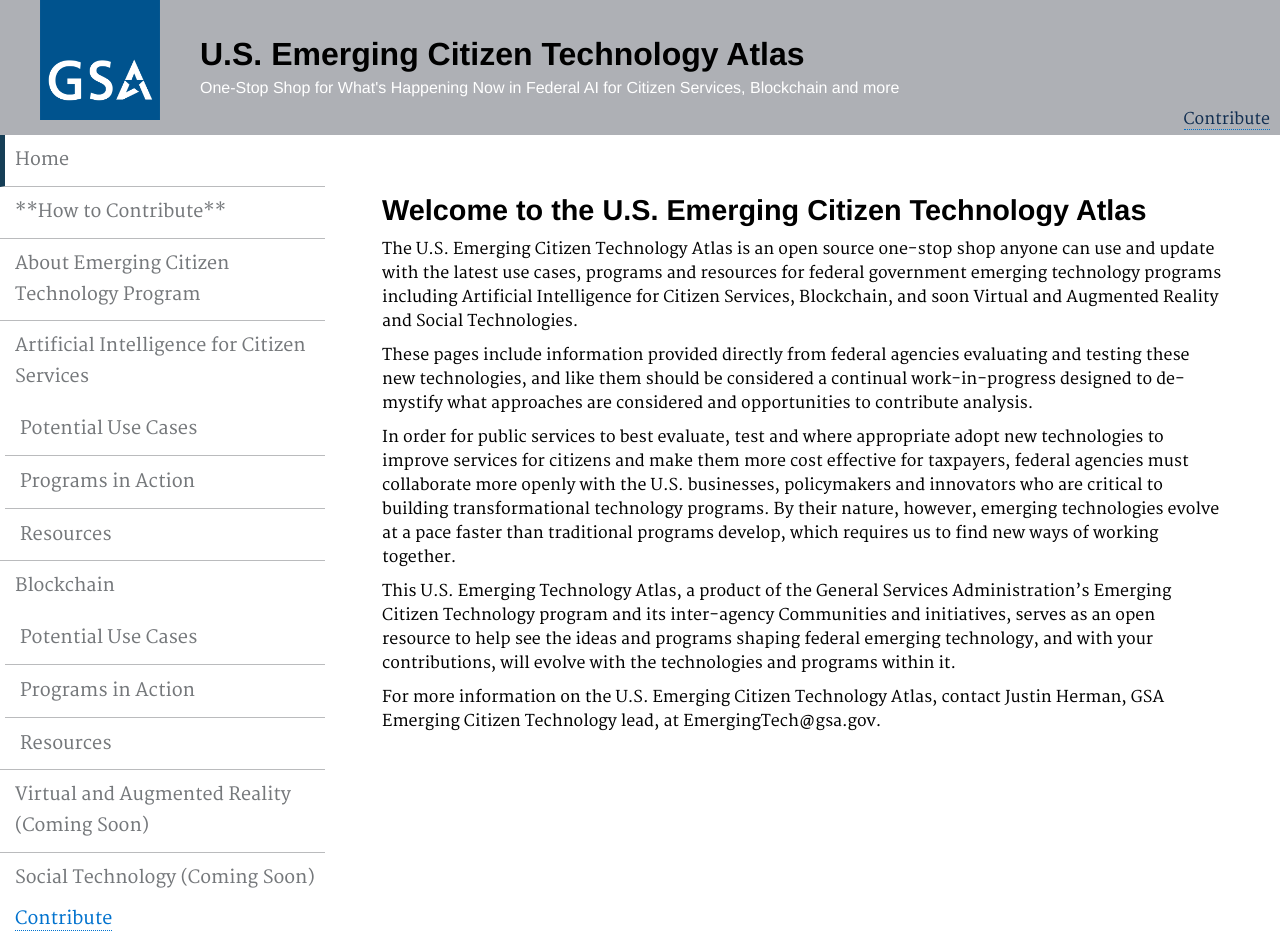
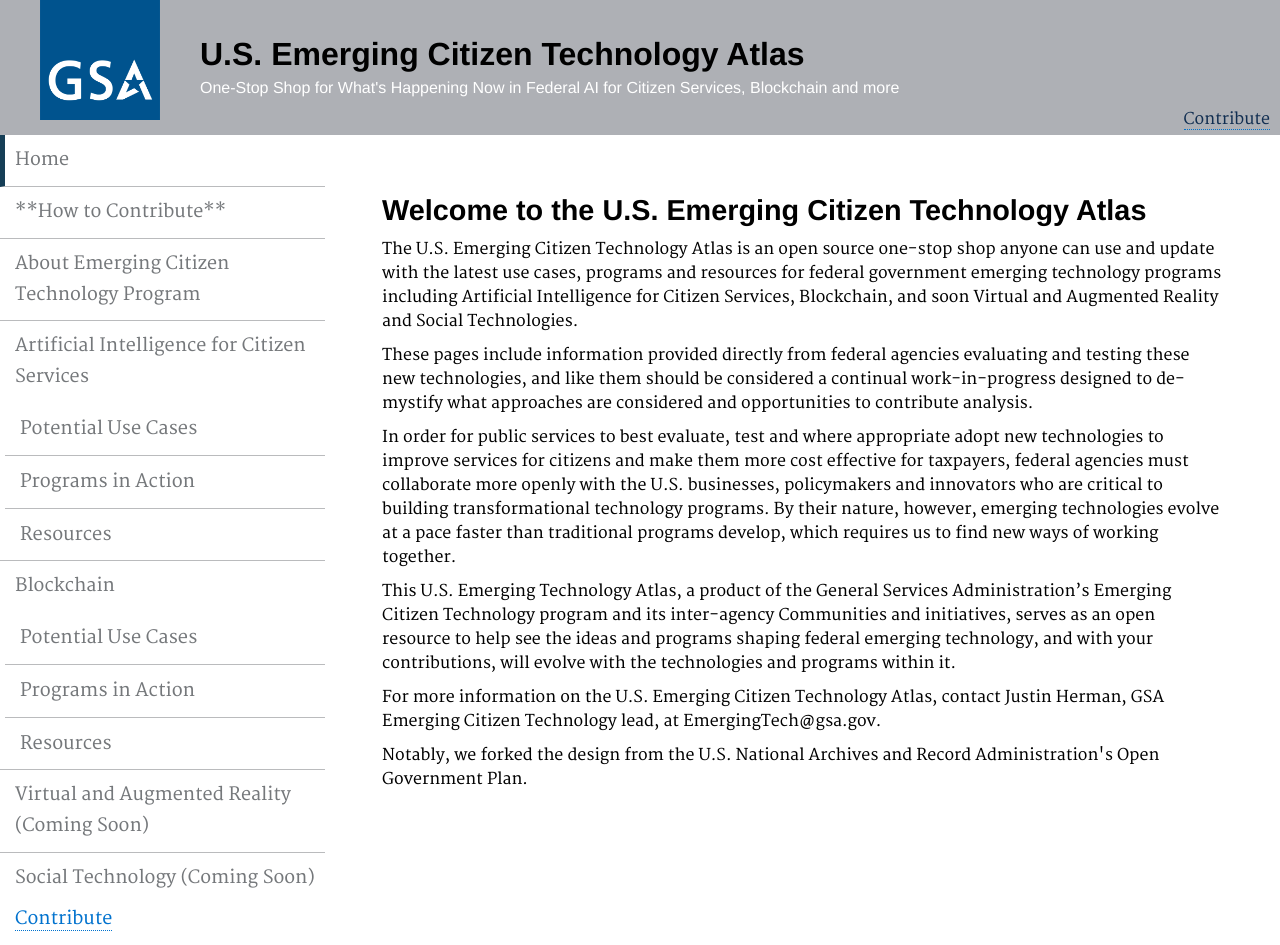
Before and after one commit to GSA/emerging-technology-atlas, a Jekyll site: the page built from pages/index.md, in a window 1280 px wide. Built offline with Jekyll 4.4.1, drawn with Linux system fonts in a browser that asks for light colours.

Commit message:
Update index.md

```diff
--- a/pages/index.md
+++ b/pages/index.md
@@ -17,3 +17,5 @@ description: ""
 <p>This U.S. Emerging Technology Atlas, a product of the General Services Administration’s Emerging Citizen Technology program and its inter-agency Communities and initiatives, serves as an open resource to help see the ideas and programs shaping federal emerging technology, and with your contributions, will evolve with the technologies and programs within it.</p>
 
 <p>For more information on the U.S. Emerging Citizen Technology Atlas, contact Justin Herman, GSA Emerging Citizen Technology lead, at EmergingTech@gsa.gov.</p>
+
+<p>Notably, we forked the design from the U.S. National Archives and Record Administration's Open Government Plan.</p>
```
